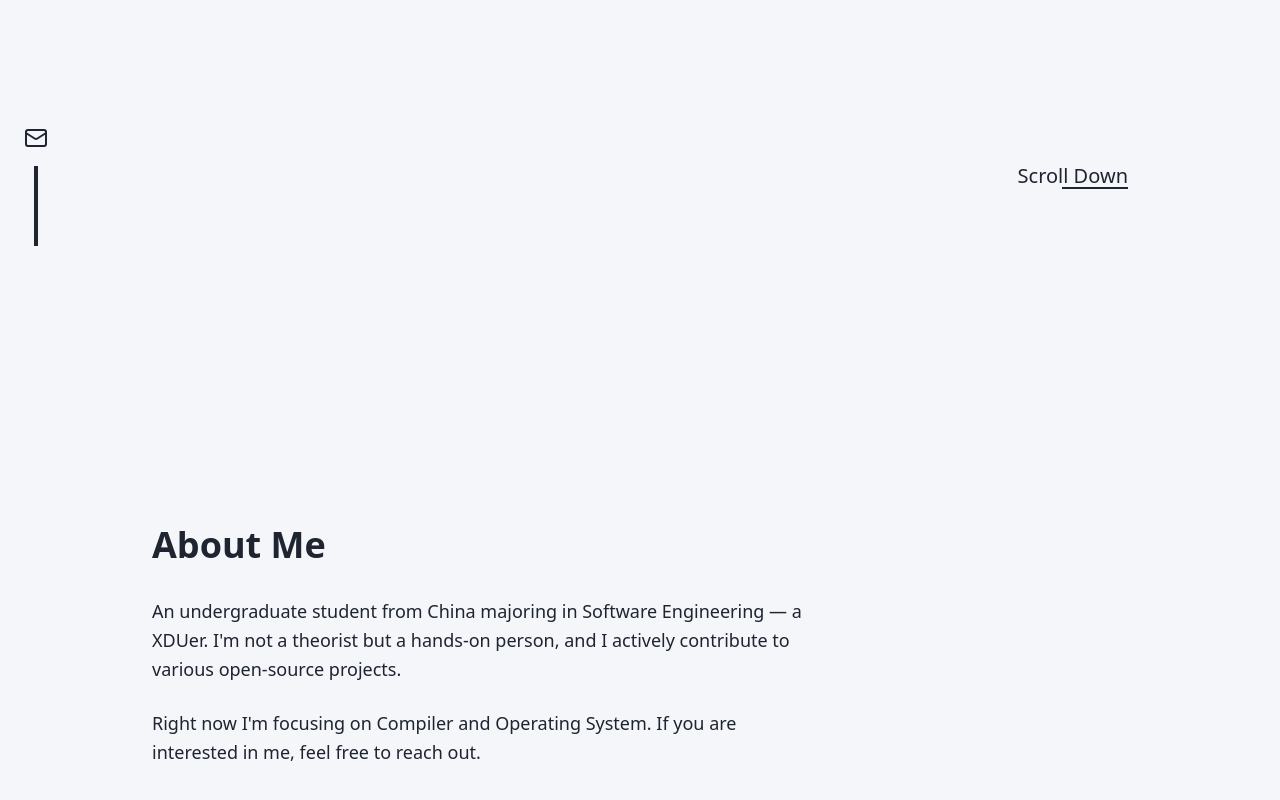
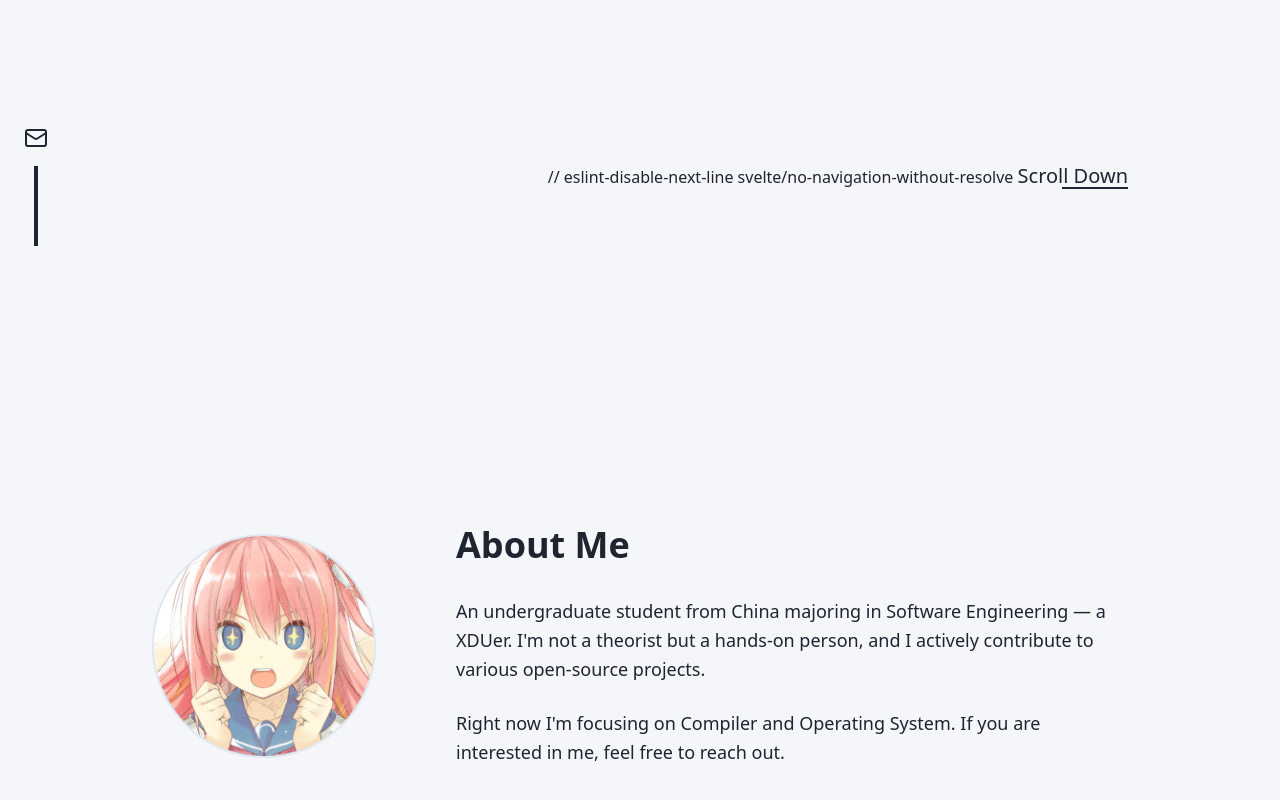
Before and after one commit to hazuki-keatsu/homero, a SvelteKit app: page /en in a window 1280 px wide. Shown: the part 554-1354 px from the top of the page. Built offline with nearby package versions, Linux system fonts and the light colour scheme; some icons are missing; a web font is replaced by a local one.

Commit message:
feat: implement finalHref utility and update Link and ScrollDown components to use it feat: enhance Self component layout and add profile picture

```diff
--- a/src/lib/components/Link.svelte
+++ b/src/lib/components/Link.svelte
@@ -1,6 +1,6 @@
 <script lang="ts">
+	import { finalHref } from '$lib/utils/finalHref';
 	import type { Snippet } from 'svelte';
-	import { resolve } from '$app/paths';
 
 	let {
 		class: className = '',
@@ -17,14 +17,6 @@
 		noUnderlined?: boolean;
 		[key: string]: unknown;
 	} = $props();
-
-	const finalHref = $derived.by(() => {
-		if (/^(https?:|mailto:|tel:|ftp:)/i.test(href) || href.startsWith('#')) {
-			return href;
-		}
-		// eslint-disable-next-line @typescript-eslint/no-explicit-any
-		return resolve(href as any);
-	});
 
 	type Phase = 'idle' | 'entering' | 'entered' | 'leaving';
 	let phase = $state<Phase>('idle');
@@ -93,7 +85,7 @@
 >
 	<a
 		// eslint-disable-next-line svelte/no-navigation-without-resolve
-		href={disabled ? undefined : finalHref}
+		href={disabled ? undefined : finalHref(href)}
 		tabindex={disabled ? -1 : undefined}
 		aria-disabled={disabled || undefined}
 		{...rest}
--- a/src/lib/components/ScrollDown.svelte
+++ b/src/lib/components/ScrollDown.svelte
@@ -1,15 +1,22 @@
 <script lang="ts">
+	import { finalHref } from "$lib/utils/finalHref";
+
 	let {
 		class: className = '',
+		href,
 		...rest
 	}: {
 		class?: string | string[];
+		href: string;
 		[key: string]: unknown;
 	} = $props();
+
+
 </script>
 
 <div role="presentation" class={[className, 'py-2']}>
-	<a href="#self" class="text-xl" {...rest}> Scroll Down </a>
+	// eslint-disable-next-line svelte/no-navigation-without-resolve
+	<a href={finalHref(href)} class="text-xl" {...rest}> Scroll Down </a>
 </div>
 
 <style>
--- a/src/lib/components/svgs/CurvedArrow.svelte
+++ b/src/lib/components/svgs/CurvedArrow.svelte
@@ -39,7 +39,7 @@
 	});
 </script>
 
-<div bind:this={container} class={['text-accent', className].flat()}>
+<div bind:this={container} class={[className].flat()}>
 	<svg viewBox="0 0 220 300" width="100%" height="100%" preserveAspectRatio="none" xmlns="http://www.w3.org/2000/svg">
 		<path
 			d="M 200,50 c -30,100 -90,100 -100,100 c -30,0 -40,-50 0,-50 c 40,0 30,80 -90,80"
--- /dev/null
+++ b/src/lib/utils/finalHref.ts
@@ -0,0 +1,9 @@
+import { resolve } from "$app/paths";
+
+export const finalHref = (href: string) => {
+	if (/^(https?:|mailto:|tel:|ftp:)/i.test(href) || href.startsWith('#')) {
+		return href;
+	}
+	// eslint-disable-next-line @typescript-eslint/no-explicit-any
+	return resolve(href as any);
+};
--- a/src/routes/(site)/en/Hero.svelte
+++ b/src/routes/(site)/en/Hero.svelte
@@ -44,7 +44,7 @@
 >
 	<h1 class="-ml-1 text-6xl font-bold md:text-7xl">Hazuki Keatsu</h1>
 
-	<div class="relative mt-6 h-6">
+	<div class="relative mt-6 h-6 font-mono">
 		<Typewriter
 			class={typewriterClass}
 			textClass={typewriterTextClass}
@@ -83,5 +83,5 @@
 		{/each}
 	</div>
 
-	<ScrollDown class="absolute right-6 bottom-12" />
+	<ScrollDown href="#self" class="absolute right-6 bottom-12" />
 </section>
--- a/src/routes/(site)/en/Self.svelte
+++ b/src/routes/(site)/en/Self.svelte
@@ -1,10 +1,17 @@
 <section
 	id="self"
-	class="relative mx-auto flex min-h-dvh max-w-5xl flex-col justify-center px-6 py-24"
+	class="relative mx-auto flex min-h-dvh max-w-5xl flex-col items-center justify-center gap-10 px-6 py-24 md:flex-row md:justify-between"
 >
-	<h2 class="text-3xl font-bold sm:text-4xl">About Me</h2>
+	<img
+		class="order-first h-40 w-40 rounded-full border-2 border-border sm:h-48 sm:w-48 md:order-0 md:h-52 md:w-52 lg:h-56 lg:w-56"
+		alt="Hazuki Keatsu"
+		src="profile-pic.png"
+	/>
 
-	<div class="mt-8 max-w-2xl space-y-6 text-base leading-relaxed sm:text-lg">
+	<div class="w-full max-w-2xl">
+		<h2 class="text-3xl font-bold text-center sm:text-4xl md:text-left">About Me</h2>
+
+		<div class="mt-8 space-y-6 text-base leading-relaxed sm:text-lg">
 			<p>
 				An undergraduate student from China majoring in Software Engineering — a XDUer. I'm not a
 				theorist but a hands-on person, and I actively contribute to various open-source projects.
@@ -14,4 +21,5 @@
 				free to reach out.
 			</p>
 		</div>
+	</div>
 </section>
```
Also changed, not shown: static/profile-pic.png (added). Lines whose indentation alone changed are shown as unchanged.
